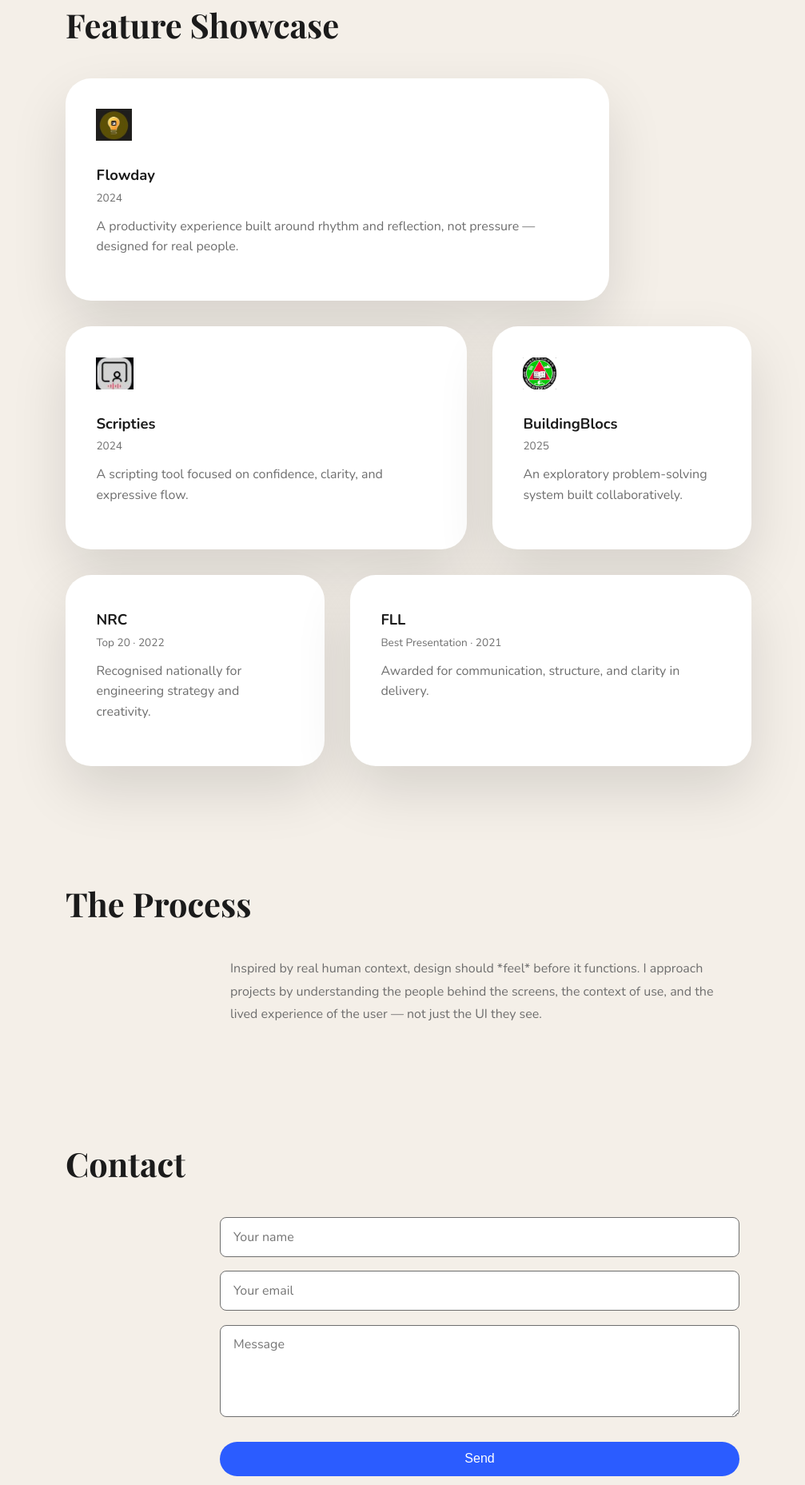
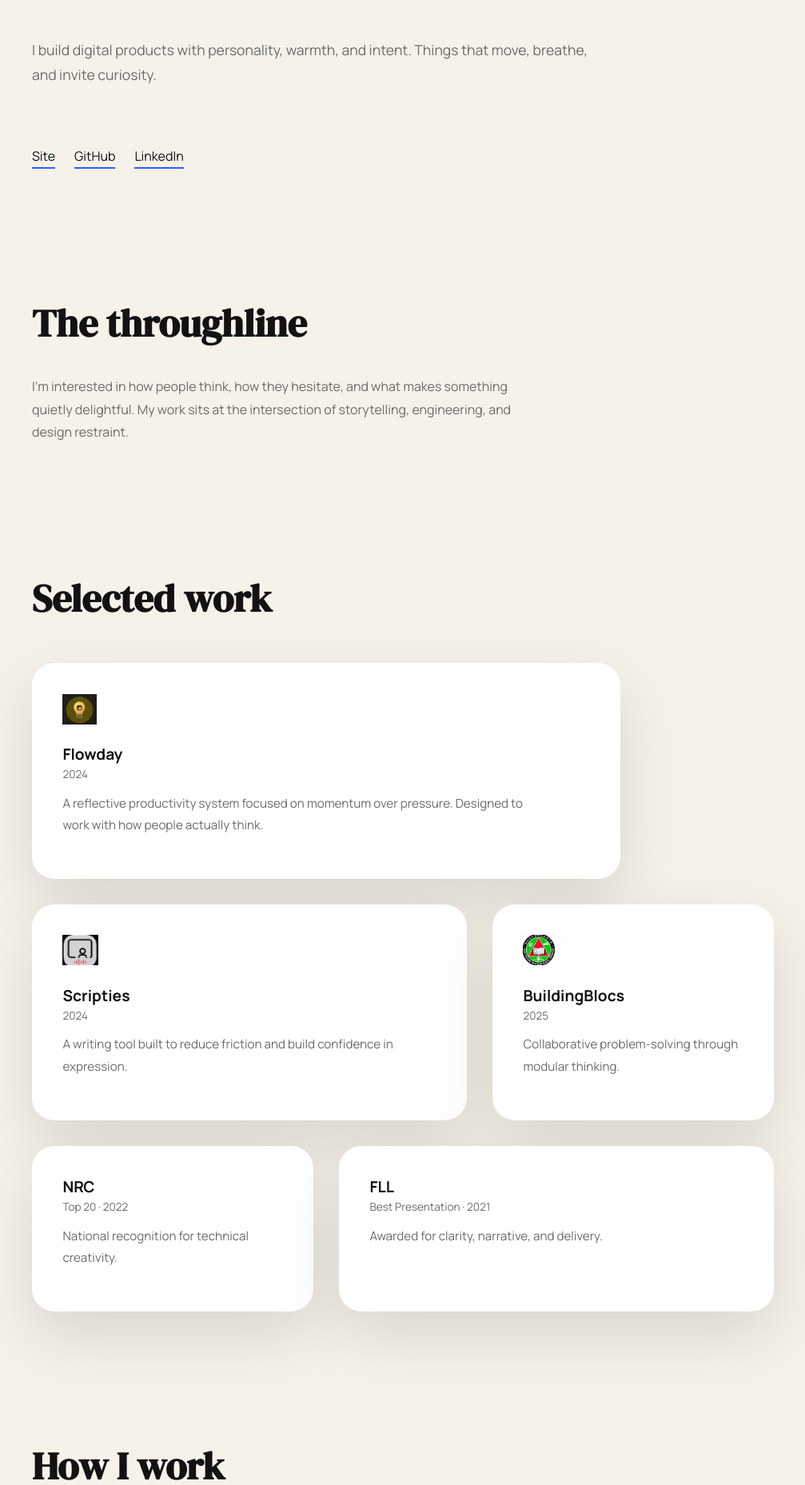
Before and after one commit to quantamShade0337/quantamShade0337.github.io, a plain HTML site: page index.html in a window 1280 px wide. Shown: the part 943-2800 px from the top of the page at 80% size, without its empty margins (40-1047 px from the left). Drawn offline with nearby package versions, Linux system fonts and the light colour scheme.

Commit message:
Update index.html

```diff
--- a/index.html
+++ b/index.html
@@ -1,38 +1,40 @@
 <!DOCTYPE html>
 <html lang="en">
 <head>
-<meta charset="UTF-8">
-<meta name="viewport" content="width=device-width, initial-scale=1.0">
+<meta charset="UTF-8" />
+<meta name="viewport" content="width=device-width, initial-scale=1.0" />
 <title>Ethan Soh</title>
 
+<!-- Typography: editorial + warm -->
 <link rel="preconnect" href="https://fonts.googleapis.com">
 <link rel="preconnect" href="https://fonts.gstatic.com" crossorigin>
-<link href="https://fonts.googleapis.com/css2?family=Playfair+Display:wght@500;700&family=Nunito:wght@400;600;700&display=swap" rel="stylesheet">
+<link href="https://fonts.googleapis.com/css2?family=DM+Serif+Display&family=Manrope:wght@300;400;600;700&display=swap" rel="stylesheet">
 
 <style>
-/* ================= GLOBAL THEME ================= */
+/* ================= CORE THEME ================= */
 :root {
-  --bg: #f4efe8;
-  --panel: #fff;
-  --ink: #1b1b1b;
-  --muted: #6e6e6e;
-  --accent: #2b5cff;
-  --accent2: #ff7a18;
-  --shadow: 0 30px 70px rgba(0,0,0,.12);
-  --ease: cubic-bezier(.2,.9,.3,1);
+  --bg: #f6f2ea;
+  --ink: #121212;
+  --muted: #6b6b6b;
+  --panel: #ffffff;
+  --accent: #2f5cff;
+  --accent-soft: rgba(47,92,255,0.15);
+  --radius: 28px;
+  --shadow: 0 30px 80px rgba(0,0,0,.12);
+  --ease: cubic-bezier(.22,.61,.36,1);
 }
 
 [data-theme="dark"] {
-  --bg: #12151d;
-  --panel: #1a1f2c;
-  --ink: #f5f5f5;
-  --muted: #9aa0ab;
+  --bg: #0e1117;
+  --ink: #f5f6fa;
+  --muted: #9aa0aa;
+  --panel: #161b22;
   --accent: #7fa2ff;
-  --accent2: #ffb348;
-  --shadow: 0 40px 90px rgba(0,0,0,.55);
+  --accent-soft: rgba(127,162,255,0.2);
+  --shadow: 0 40px 100px rgba(0,0,0,.6);
 }
 
-*, *::before, *::after {
+* {
   box-sizing: border-box;
 }
 
@@ -40,73 +42,95 @@ body {
   margin: 0;
   background: var(--bg);
   color: var(--ink);
-  font-family: "Nunito", sans-serif;
-  scroll-behavior: smooth;
+  font-family: "Manrope", sans-serif;
   transition: background .6s var(--ease), color .6s var(--ease);
 }
 
-/* ================= HEADER & NAV ================= */
-header {
-  position: sticky;
+/* ================= NAV ================= */
+nav {
+  position: fixed;
   top: 0;
-  backdrop-filter: blur(12px);
-  z-index: 20;
-  padding: .9rem 2rem;
+  width: 100%;
+  padding: 1.2rem 2.5rem;
   display: flex;
   justify-content: space-between;
   align-items: center;
+  z-index: 20;
+  backdrop-filter: blur(10px);
 }
 
-header strong {
-  font-family: "Playfair Display", serif;
+nav strong {
+  font-family: "DM Serif Display", serif;
   font-size: 1.4rem;
 }
 
-.toggle {
+nav button {
+  border: none;
   background: var(--panel);
-  border: none;
-  padding: .6rem 1.4rem;
+  padding: .5rem 1.2rem;
   border-radius: 999px;
   box-shadow: var(--shadow);
   cursor: pointer;
 }
 
-/* ================= FLOATING ACCENTS ================= */
-.magic {
-  position: fixed;
-  inset: 0;
-  pointer-events: none;
-  z-index: 0;
+/* ================= LAYOUT ================= */
+main {
+  max-width: 1200px;
+  margin: auto;
+  padding: 8rem 2.5rem 12rem;
 }
 
-.magic span {
-  position: absolute;
-  width: 16px;
-  height: 16px;
-  background: var(--accent2);
-  border-radius: 50%;
-  opacity: .12;
-  animation: drift 10s infinite ease-in-out;
+/* ================= HERO ================= */
+.hero {
+  min-height: 100vh;
+  display: flex;
+  flex-direction: column;
+  justify-content: center;
+  gap: 2rem;
 }
 
-@keyframes drift {
-  0%,100% { transform: translateY(0); }
-  50% { transform: translateY(-60px); }
+.hero img {
+  width: 220px;
+  height: 220px;
+  border-radius: 50%;
+  object-fit: cover;
+  align-self: center;
+  box-shadow: var(--shadow);
+  animation: float 8s ease-in-out infinite;
 }
 
-/* ================= MAIN LAYOUT ================= */
-main {
-  max-width: 1100px;
-  margin: auto;
-  padding: 6rem 2rem 10rem;
+.hero h1 {
+  font-family: "DM Serif Display", serif;
+  font-size: clamp(3.5rem, 7vw, 5.2rem);
+  line-height: 1.05;
+  max-width: 14ch;
 }
 
-/* ================= SECTION HELPER ================= */
+.hero p {
+  font-size: 1.1rem;
+  max-width: 60ch;
+  color: var(--muted);
+}
+
+.hero-links {
+  display: flex;
+  gap: 1.5rem;
+  margin-top: 1.5rem;
+}
+
+.hero-links a {
+  text-decoration: none;
+  color: var(--ink);
+  border-bottom: 2px solid var(--accent);
+  padding-bottom: .2rem;
+}
+
+/* ================= SECTION ================= */
 .section {
-  margin: 9rem 0;
+  margin-top: 10rem;
   opacity: 0;
-  transform: translateY(50px);
-  transition: 1s var(--ease);
+  transform: translateY(60px);
+  transition: 1.2s var(--ease);
 }
 
 .section.visible {
@@ -114,216 +138,203 @@ main {
   transform: none;
 }
 
-h2.section-title {
-  font-family: "Playfair Display", serif;
-  font-size: 2.6rem;
-  margin-bottom: 2.5rem;
+.section h2 {
+  font-family: "DM Serif Display", serif;
+  font-size: 3rem;
+  margin-bottom: 2rem;
 }
 
-/* ================= HERO ================= */
-.hero {
-  text-align: center;
-  opacity: 0;
-  animation: heroIntro 1.6s var(--ease) forwards;
+.section p {
+  max-width: 65ch;
+  color: var(--muted);
+  line-height: 1.8;
 }
 
-@keyframes heroIntro {
-  to { opacity: 1; }
-}
-
-.hero img {
-  width: 240px;
-  height: 240px;
-  border-radius: 50%;
-  object-fit: cover;
-  border: 4px solid var(--accent);
-  box-shadow: var(--shadow);
-  animation: float 8s ease-in-out infinite;
-}
-
-.hero h1 {
-  font-family: "Playfair Display", serif;
-  font-size: clamp(3rem, 6vw, 4.2rem);
-  margin: .8rem 0;
-}
-
-.hero p {
-  max-width: 62ch;
-  margin: 1rem auto;
-  color: var(--muted);
-  line-height: 1.7;
-}
-
-.links {
-  display: flex;
-  justify-content: center;
-  gap: 1.5rem;
-  margin-top: 2.2rem;
-}
-
-.links a {
-  background: linear-gradient(135deg, var(--accent), var(--accent2));
-  padding: .7rem 1.8rem;
-  border-radius: 999px;
-  color: white;
-  text-decoration: none;
-  box-shadow: var(--shadow);
-  transition: transform .4s var(--ease);
-}
-
-.links a:hover { transform: translateY(-5px) scale(1.03); }
-
-/* ================= BENTO GRID ================= */
+/* ================= BENTO ================= */
 .bento {
   display: grid;
   grid-template-columns: repeat(6, 1fr);
   gap: 2rem;
+  margin-top: 3rem;
 }
 
 .tile {
   background: var(--panel);
-  border-radius: 32px;
+  border-radius: var(--radius);
   padding: 2.4rem;
   box-shadow: var(--shadow);
-  transition: transform .5s var(--ease);
+  transition: transform .6s var(--ease);
 }
 
-.tile:hover { transform: translateY(-12px); }
+.tile:hover {
+  transform: translateY(-14px);
+}
 
 .tile img {
-  height: 40px;
+  height: 38px;
   margin-bottom: 1.2rem;
 }
 
-.tile h3 { margin: .3rem 0; font-size: 1.15rem; }
-.tile span { font-size: .85rem; color: var(--muted); }
-.tile p { margin-top: .8rem; color: var(--muted); line-height: 1.6; }
+.tile h3 {
+  margin: 0;
+  font-size: 1.2rem;
+}
+
+.tile span {
+  font-size: .85rem;
+  color: var(--muted);
+}
+
+.tile p {
+  margin-top: .8rem;
+  font-size: .95rem;
+}
 
 .large { grid-column: span 4; }
 .medium { grid-column: span 3; }
 .small { grid-column: span 2; }
 
-/* ================= CONTACT FORM ================= */
-.contact-form {
-  max-width: 650px;
-  margin: auto;
-  display: flex;
-  flex-direction: column;
-  gap: 1.1rem;
+/* ================= PROCESS ================= */
+.process {
+  display: grid;
+  grid-template-columns: 1fr 1fr;
+  gap: 4rem;
+  margin-top: 4rem;
 }
 
-.contact-form input,
-.contact-form textarea {
-  padding: .8rem 1rem;
-  border: 1px solid var(--muted);
-  border-radius: 8px;
-  font-family: inherit;
-  font-size: 1rem;
-  background: var(--panel);
-  color: var(--ink);
+/* ================= FOOTER ================= */
+footer {
+  margin-top: 12rem;
+  padding-top: 6rem;
+  border-top: 1px solid var(--accent-soft);
 }
 
-.contact-form button {
-  padding: .8rem 1.2rem;
-  border: none;
-  background: var(--accent);
-  color: white;
-  border-radius: 999px;
-  cursor: pointer;
-  font-size: 1rem;
-  margin-top: .8rem;
+footer p {
+  color: var(--muted);
 }
 
+/* ================= ANIM ================= */
+@keyframes float {
+  0%,100% { transform: translateY(0); }
+  50% { transform: translateY(-18px); }
+}
+
+@media (max-width: 900px) {
+  .bento { grid-template-columns: repeat(2, 1fr); }
+  .large, .medium, .small { grid-column: span 2; }
+  .process { grid-template-columns: 1fr; }
+}
 </style>
 </head>
 
 <body>
 
-<div class="magic">
-  <span style="top:15%;left:12%"></span>
-  <span style="top:65%;left:78%"></span>
-  <span style="top:40%;left:47%"></span>
-</div>
-
-<header>
+<nav>
   <strong>Ethan Soh</strong>
-  <button class="toggle" onclick="toggleTheme()">Light / Dark</button>
-</header>
+  <button onclick="toggleTheme()">Light / Dark</button>
+</nav>
 
 <main>
 
+<!-- HERO -->
 <section class="hero section">
-  <img src="ethan-photo.png" alt="Ethan Soh">
-  <h1>Hey, I’m Ethan.</h1>
+  <img src="ethan-photo.png" alt="Ethan Soh" />
+  <h1>Designing things that feel human.</h1>
   <p>
-    I build digital experiences that feel *alive* — thoughtful, playful,
-    and genuinely human.
+    I build digital products with personality, warmth, and intent.
+    Things that move, breathe, and invite curiosity.
   </p>
-  <div class="links">
-    <a href="https://ethansoh.com">Website</a>
+  <div class="hero-links">
+    <a href="https://ethansoh.com">Site</a>
     <a href="https://github.com/quantamShade0337">GitHub</a>
     <a href="https://www.linkedin.com/in/ethan-soh-9548863a9/">LinkedIn</a>
   </div>
 </section>
 
+<!-- STORY -->
 <section class="section">
-  <h2 class="section-title">Feature Showcase</h2>
+  <h2>The throughline</h2>
+  <p>
+    I’m interested in how people think, how they hesitate, and what makes
+    something quietly delightful. My work sits at the intersection of
+    storytelling, engineering, and design restraint.
+  </p>
+</section>
+
+<!-- WORK -->
+<section class="section">
+  <h2>Selected work</h2>
+
   <div class="bento">
     <div class="tile large">
-      <img src="swift-logo.png" alt="">
-      <h3>Flowday</h3><span>2024</span>
+      <img src="swift-logo.png">
+      <h3>Flowday</h3>
+      <span>2024</span>
       <p>
-        A productivity experience built around rhythm and reflection,
-        not pressure — designed for real people.
+        A reflective productivity system focused on momentum over pressure.
+        Designed to work with how people actually think.
       </p>
     </div>
 
     <div class="tile medium">
-      <img src="scripties-logo.png" alt="">
-      <h3>Scripties</h3><span>2024</span>
+      <img src="scripties-logo.png">
+      <h3>Scripties</h3>
+      <span>2024</span>
       <p>
-        A scripting tool focused on confidence, clarity, and
-        expressive flow.
+        A writing tool built to reduce friction and build confidence
+        in expression.
       </p>
     </div>
 
     <div class="tile small">
-      <img src="bpghs-logo.png" alt="">
-      <h3>BuildingBlocs</h3><span>2025</span>
-      <p>An exploratory problem-solving system built collaboratively.</p>
+      <img src="bpghs-logo.png">
+      <h3>BuildingBlocs</h3>
+      <span>2025</span>
+      <p>
+        Collaborative problem-solving through modular thinking.
+      </p>
     </div>
 
     <div class="tile small">
-      <h3>NRC</h3><span>Top 20 · 2022</span>
-      <p>Recognised nationally for engineering strategy and creativity.</p>
+      <h3>NRC</h3>
+      <span>Top 20 · 2022</span>
+      <p>
+        National recognition for technical creativity.
+      </p>
     </div>
 
     <div class="tile medium">
-      <h3>FLL</h3><span>Best Presentation · 2021</span>
-      <p>Awarded for communication, structure, and clarity in delivery.</p>
+      <h3>FLL</h3>
+      <span>Best Presentation · 2021</span>
+      <p>
+        Awarded for clarity, narrative, and delivery.
+      </p>
     </div>
   </div>
 </section>
 
+<!-- PROCESS -->
 <section class="section">
-  <h2 class="section-title">The Process</h2>
-  <p style="max-width:65ch; margin:auto; color:var(--muted); line-height:1.8">
-    Inspired by real human context, design should *feel* before it
-    functions. I approach projects by understanding the people behind
-    the screens, the context of use, and the lived experience of the user —
-    not just the UI they see.
-  </p>
+  <h2>How I work</h2>
+
+  <div class="process">
+    <p>
+      I start with people, not features. I map emotional friction,
+      notice hesitation, and design around moments — not screens.
+    </p>
+    <p>
+      Motion is intentional. Typography carries tone. Space matters.
+      If something feels obvious, I question it.
+    </p>
+  </div>
 </section>
 
-<section class="section">
-  <h2 class="section-title">Contact</h2>
-  <form class="contact-form">
-    <input type="text" placeholder="Your name">
-    <input type="email" placeholder="Your email">
-    <textarea placeholder="Message" rows="4"></textarea>
-    <button>Send</button>
-  </form>
-</section>
+<footer class="section">
+  <p>
+    Interested in collaborating or just chatting?
+    Reach out anytime.
+  </p>
+</footer>
 
 </main>
 
@@ -332,11 +343,12 @@ function toggleTheme() {
   document.body.dataset.theme =
     document.body.dataset.theme === "dark" ? "" : "dark";
 }
-const sections = document.querySelectorAll(".section");
+
 const observer = new IntersectionObserver(entries => {
   entries.forEach(e => e.isIntersecting && e.target.classList.add("visible"));
-}, { threshold: 0.3 });
-sections.forEach(s => observer.observe(s));
+}, { threshold: 0.25 });
+
+document.querySelectorAll(".section").forEach(s => observer.observe(s));
 </script>
 
 </body>
```
